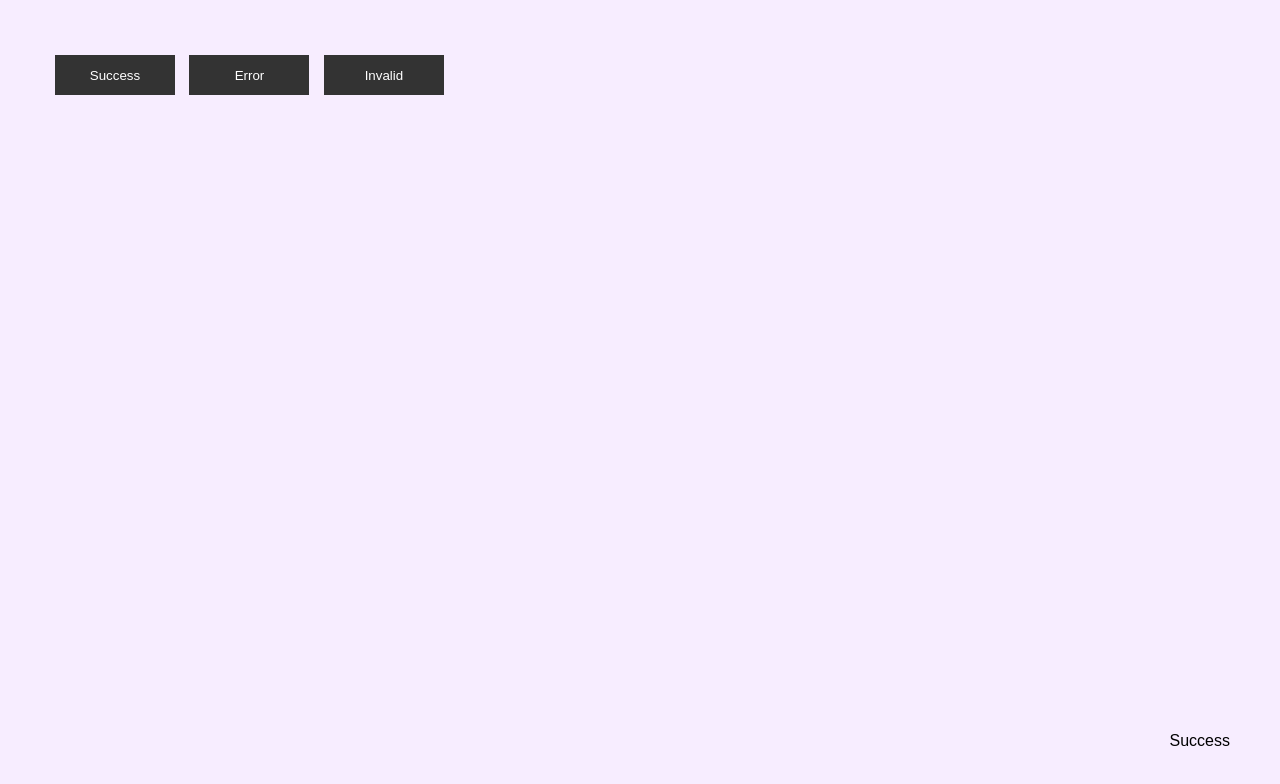
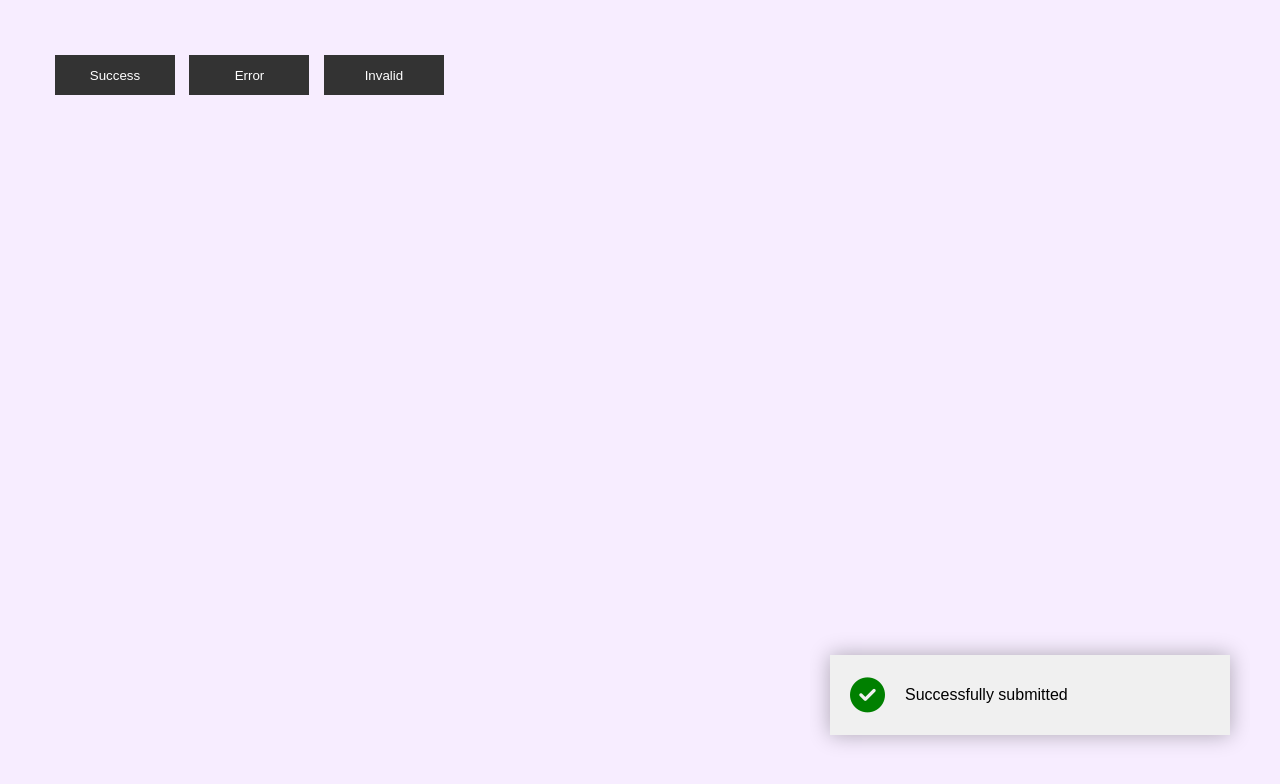
Before and after one commit to shubham-mishra-ca/JSToaster, a plain HTML site: page index.html in a window 1280 px wide. Both pictures are taken after a click on the button "Success". Drawn offline with Linux system fonts and the light colour scheme.

Commit message:
Added Icon and styling to toast notifications.

```diff
--- a/index.html
+++ b/index.html
@@ -1,16 +1,17 @@
 <!DOCTYPE html>
 <html lang="en">
 <head>
-    <meta charset="UTF-8">
+    <!-- <meta charset="UTF-8"> -->
     <meta name="viewport" content="width=device-width, initial-scale=1.0">
     <title>JS Toaster 🍞</title>
     <link rel="stylesheet" href="style.css">
+    <script src="https://kit.fontawesome.com/12fc3d9863.js" crossorigin="anonymous"></script>
 </head>
 <body>
     <div class="buttons">
-        <button onclick="showToast()">Success</button>
-        <button onclick="showToast()">Error</button>
-        <button onclick="showToast()">Invalid</button>
+        <button onclick="showToast(successMsg)">Success</button>
+        <button onclick="showToast(errorMsg)">Error</button>
+        <button onclick="showToast(invalidMsg)">Invalid</button>
 
     </div>
 
@@ -22,12 +23,24 @@
 
 
         let toastBox = document.getElementById('toastBox');
+        let successMsg = '<i class="fa-solid fa-circle-check"></i> Successfully submitted';
+        let errorMsg = '<i class="fa-solid fa-circle-xmark"></i> Error in submitting !';
+        let invalidMsg = '<i class="fa-solid fa-circle-exclamation"></i> Invalid input';
 
-        function showToast(){
+
+
+        function showToast(msg){
             let toast = document.createElement('div');
             toast.classList.add('toast');
-            toast.innerText = "Success";
+            toast.innerHTML = msg;
             toastBox.appendChild(toast);
+
+             if(msg.includes('Error')){
+                toast.classList.add('error');
+            }
+            if (msg.includes('Invalid')){
+                toast.classList.add('invalid');
+            }
 
         }
     </script>
--- a/style.css
+++ b/style.css
@@ -35,3 +35,29 @@ body{
     overflow: hidden;
     padding: 20px;
 }
+
+
+ .toast {
+    width: 400px;
+    height: 80px;
+    background: #f0f0f0;
+    font-weight: 500;
+    margin: 15px 0;
+    box-shadow: 0 0 20px rgba(0, 0, 0, 0.3);
+    display: flex;
+    align-items: center;
+}
+
+.toast i{
+    margin: 0 20px;
+    font-size: 35px;
+    color: green
+}
+
+.toast.error i{
+    color: red;
+}
+
+.toast.invalid i{
+    color: orange;
+}
```
